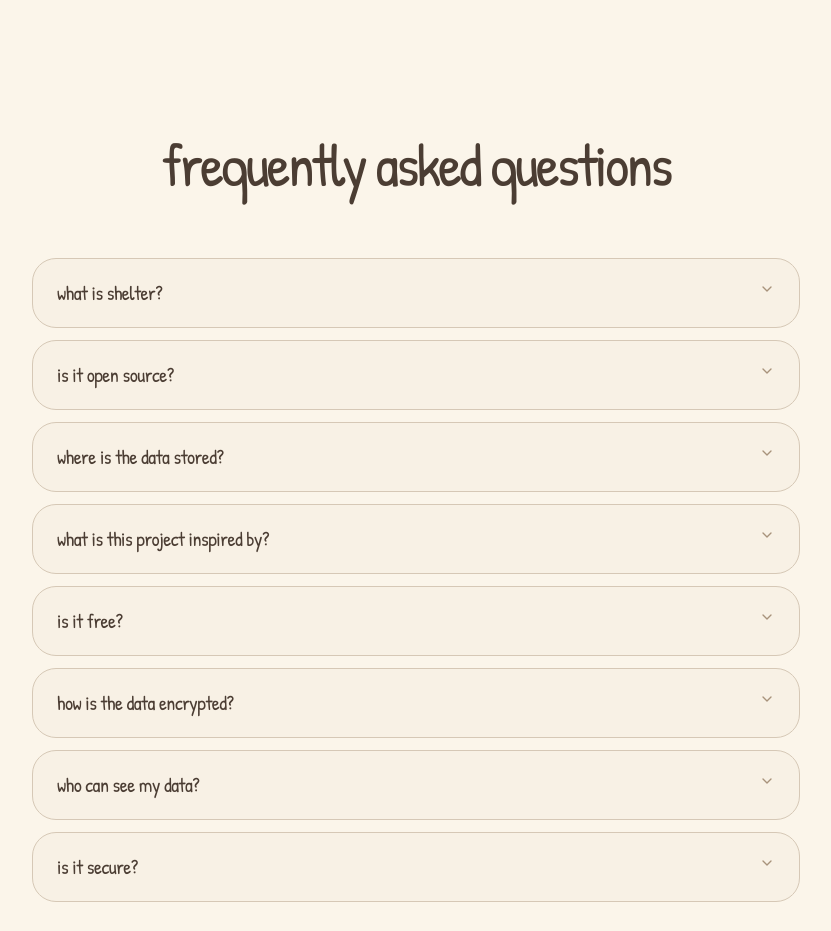
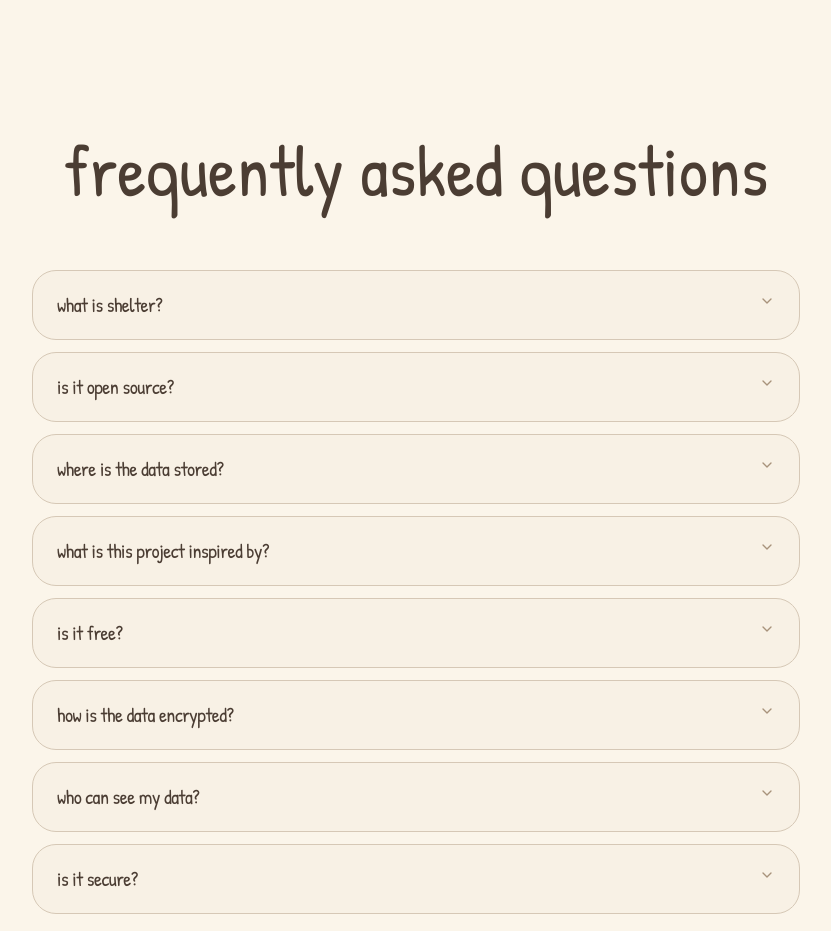
Before and after one commit to Stageddat/shelter-web, a Next.js app: page / in a window 1280 px wide. Shown: the part 2820-3751 px from the top of the page, without its empty margins (224-1055 px from the left). Built offline with nearby package versions, Linux system fonts and the light colour scheme.

Commit message:
fix: adjust FAQ section heading size for improved visibility

```diff
--- a/src/components/landing/sections/Faqs.tsx
+++ b/src/components/landing/sections/Faqs.tsx
@@ -86,7 +86,7 @@ export default function Faqs() {
     <section className="bg-background px-8 py-24 lg:py-40" id="faqs">
       <div className="mx-auto max-w-3xl">
         <div className="mb-16 text-center">
-          <h2 className="font-display text-foreground text-5xl font-normal tracking-tighter sm:text-6xl">
+          <h2 className="font-display text-foreground text-4xl font-normal sm:text-6xl lg:text-7xl">
             frequently asked questions
           </h2>
         </div>
```
